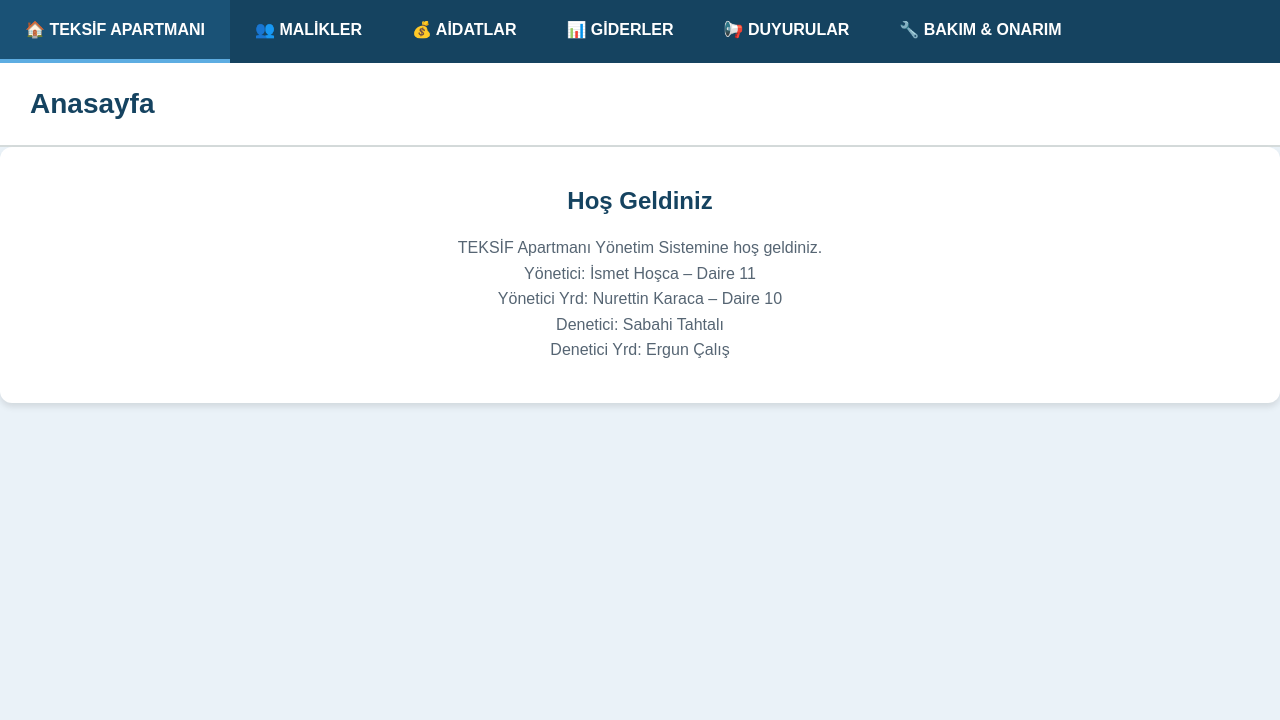
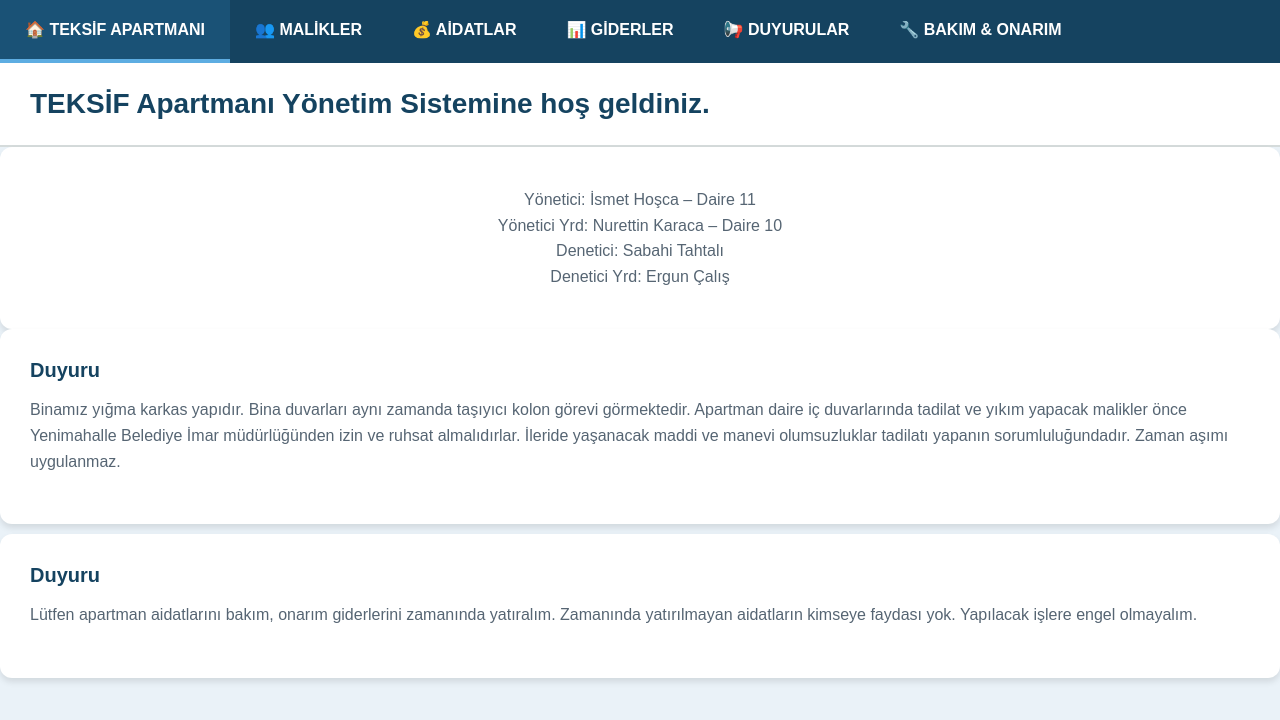
Before and after one commit to ehosca/teksifapt, a plain HTML site: page index.html in a window 1280 px wide. Drawn offline with Linux system fonts and the light colour scheme.

Commit message:
pushing duyurular to main

```diff
--- a/index.html
+++ b/index.html
@@ -23,16 +23,23 @@
     </nav>
     <main class="main-content">
       <div class="content-header">
-        <h2>Anasayfa</h2>
+        <h2>TEKSİF Apartmanı Yönetim Sistemine hoş geldiniz.</h2>
       </div>
       <div class="content-body">
         <div class="welcome-content">
-          <h3>Hoş Geldiniz</h3>
-          <p>TEKSİF Apartmanı Yönetim Sistemine hoş geldiniz.</p>
+          <p></p>
           <p>Yönetici: İsmet Hoşca – Daire 11</p>
           <p>Yönetici Yrd: Nurettin Karaca – Daire 10 </p>
           <p>Denetici: Sabahi Tahtalı </p>
           <p>Denetici Yrd: Ergun Çalış</p>
+        </div>
+        <div class="section-content">
+          <h3>Duyuru</h3>
+          <p>Binamız yığma karkas yapıdır. Bina duvarları aynı zamanda taşıyıcı kolon görevi görmektedir. Apartman daire iç duvarlarında tadilat ve yıkım yapacak malikler önce Yenimahalle Belediye İmar müdürlüğünden izin ve ruhsat almalıdırlar. İleride yaşanacak maddi ve manevi olumsuzluklar tadilatı yapanın sorumluluğundadır. Zaman aşımı uygulanmaz.</p>
+        </div>
+        <div class="section-content">
+          <h3>Duyuru</h3>
+          <p>Lütfen apartman aidatlarını bakım, onarım giderlerini zamanında yatıralım. Zamanında yatırılmayan aidatların kimseye faydası yok. Yapılacak işlere engel olmayalım.</p>
         </div>
       </div>
     </main>
```
